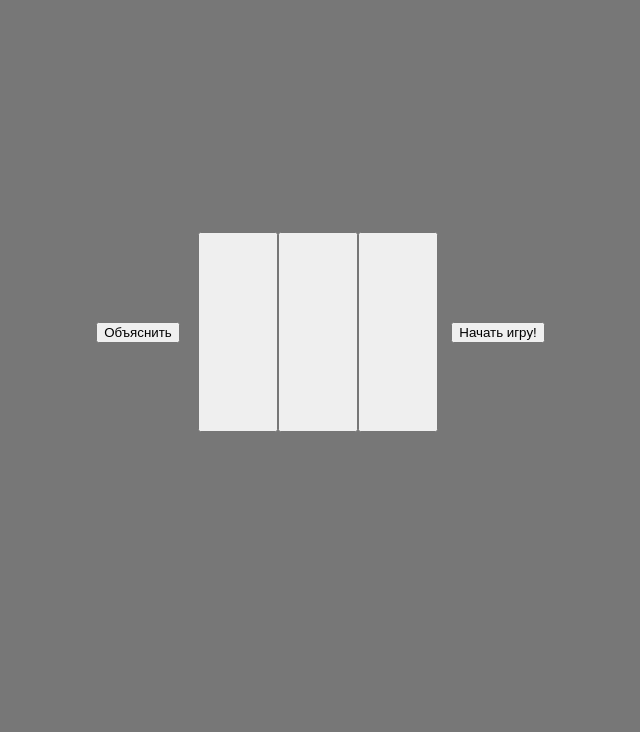
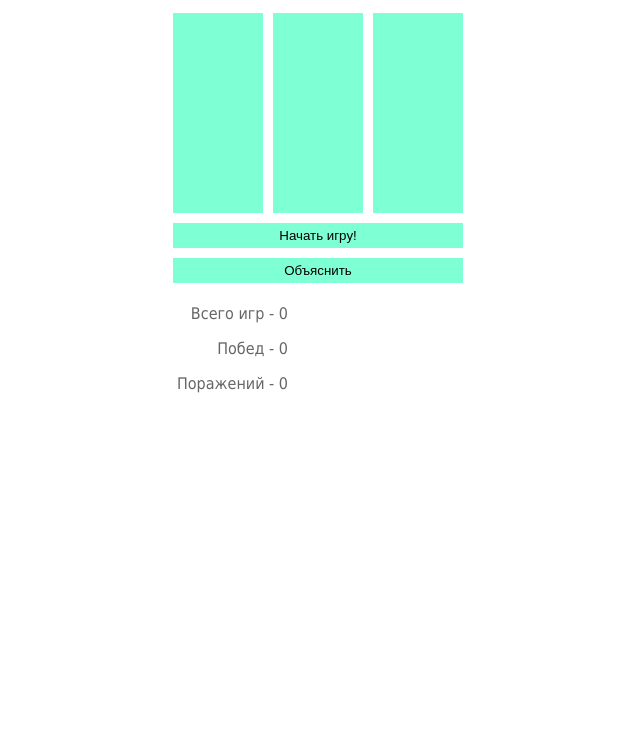
Before and after one commit to trueroma/MontyHallProblem, a plain HTML site: page index.html in a window 1280 px wide. Shown: the part 68-800 px from the top of the page, without its empty margins (322-962 px from the left). Drawn offline with Linux system fonts and the light colour scheme.

Commit message:
Added some css DE

```diff
--- a/index.html
+++ b/index.html
@@ -2,6 +2,7 @@
 <html lang="en">
 <head>
     <meta charset="UTF-8">
+    <meta author='Парень твоей сестры'>
     <meta name="viewport" content="width=device-width, initial-scale=1.0">
     <meta http-equiv="X-UA-Compatible" content="ie=edge">
     <title>The doors</title>
@@ -10,10 +11,18 @@
     <link rel="shortcut icon" href="./favicon.png" type="image/png">
 </head>
 <body>
-    <div id="batonExplain"><button id="explain">Объяснить</button></div>
-    <button id="baton1"></button>
-    <button id="baton2"></button>
-    <button id="baton3"></button>
-    <div id="batonStart"><button id="start">Начать игру!</button></div>
+    <h1 class="header">Try your luck!</h1>
+
+    <div class="btn">
+    <button id="baton1" class="door"></button><button id="baton2" class="door"></button><button id="baton3" class="door"></button>
+    <button id="start">Начать игру!</button>
+    <button id="explain">Объяснить</button>
+    </div>
+
+    <div class="result">
+    <p>Всего игр - <span id="total">0</span></p>
+    <p>Побед - <span id="win">0</span></p>
+    <p>Поражений - <span id="loss">0</span></p>
+    </div>
 </body>
 </html>
--- a/main.css
+++ b/main.css
@@ -1,51 +1,44 @@
-body {
-    margin: 0;
-    width: 100vw;
-    height: 100vh;
-    display: flex;
-    justify-content: center;
-    align-items: center;
-    background-color: #777;
+* {
+    box-sizing: border-box;
 }
 
-.center {
-    margin: 0;
+body {
+    font-family: Tahoma, sans-serif;
+    color: #666666;
+    width: 300px;
+    margin: auto;
 }
 
-#baton1 {
-    width: 80px;
-    height: 200px;
-    display: flex;
-    align-items: center;
-    justify-content: center;
+.btn button{
+    cursor: pointer;
+    background-color: #7FFFD4;
+    border: none; /* Иначе оставались границы */
+    margin: 5px;
+  }
+
+.btn button:hover {
+    color: #9555af;
+    background-color: rgb(253, 188, 188);
+ }
+
+.header {
+    text-align: center;
+    font-size: 24px;
+    font-weight: 900;
+    margin: 8% 0px;
 }
 
-#baton2 {
-    width: 80px;
+.door {
+    width: 90px;
     height: 200px;
-    display: flex;
-    align-items: center;
-    justify-content: center;
 }
 
-#baton3 {
-    width: 80px;
-    height: 200px;
-    display: flex;
-    align-items: center;
-    justify-content: center;
+#explain, #start {
+    width: 290px;
+    height: 25px;
 }
 
-#batonStart {
-    width: 120px;
-    display: flex;
-    align-items: center;
-    justify-content: center;
+.result {
+    text-align: right;
+    margin-right: 180px;
 }
-
-#batonExplain {
-    width: 120px;
-    display: flex;
-    align-items: center;
-    justify-content: center;
-}
--- a/main.js
+++ b/main.js
@@ -35,6 +35,10 @@ const youWon = (playPos, but) => {
         console.log('Побед - ', but.win);
         console.log('Поражений - ', but.loss, '\n\n');
         // Как научусь в дизайн буду выводить это не в консоль, а под кнопки
+        but.totalRes.innerHTML = but.total;
+        but.winRes.innerHTML = but.win;
+        but.lossRes.innerHTML = but.loss;
+
     } else {
         alert('Ну и зачем я предложил сменить дверь, знаю же, что шанс в 100500 раз увеличивается :(');
         for (var i = 1; i < 4; i++) {
@@ -49,6 +53,9 @@ const youWon = (playPos, but) => {
         console.log('Побед - ', but.win);
         console.log('Поражений - ', but.loss, '\n\n');
         // Как научусь в дизайн буду выводить это не в консоль, а под кнопки
+        but.totalRes.innerHTML = but.total;
+        but.winRes.innerHTML = but.win;
+        but.lossRes.innerHTML = but.loss;
     }
 }
 
@@ -66,6 +73,9 @@ const youMight = (playPos, but) => {
     console.log('Побед - ', but.win);
     console.log('Поражений - ', but.loss, '\n\n');
     // Как научусь в дизайн буду выводить это не в консоль, а под кнопки
+    but.totalRes.innerHTML = but.total;
+    but.winRes.innerHTML = but.win;
+    but.lossRes.innerHTML = but.loss;
 }
 
 const youChangeYouLose = (but) => {
@@ -82,6 +92,9 @@ const youChangeYouLose = (but) => {
     console.log('Побед - ', but.win);
     console.log('Поражений - ', but.loss, '\n\n');
     // Как научусь в дизайн буду выводить это не в консоль, а под кнопки
+    but.totalRes.innerHTML = but.total;
+    but.winRes.innerHTML = but.win;
+    but.lossRes.innerHTML = but.loss;
 }
 
 const gameIsOnOne = but => {
@@ -200,7 +213,9 @@ const init = () => {
         total : 0,
         win : 0,
         loss : 0,
-
+        totalRes : document.getElementById("total"),
+        winRes : document.getElementById("win"),
+        lossRes : document.getElementById("loss"),
     }
 
     var arr = new Array(3);
```
